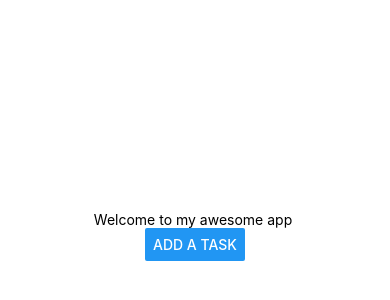
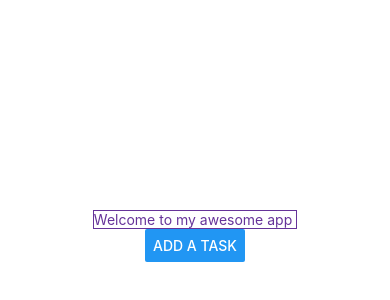
Before and after one commit to Boriswaikin/CS5520Spring2023, a React Native app: screen / in a window 390 px wide. Shown: the part 178-478 px from the top of the page. Built offline with nearby package versions, Linux system fonts and the light colour scheme.

Commit message:
basic styling

```diff
--- a/App.js
+++ b/App.js
@@ -18,7 +18,8 @@ export default function App() {
     <View style = {styles.container}>
       <Text></Text>
       <StatusBar style="auto" />
-      <Header name = {name} />
+      <Header
+      name = {name} />
       <Input
         modalvisible={modalvisible}
         sendChangedText = {sendChangedText}
@@ -39,4 +40,9 @@ const styles = StyleSheet.create({
     alignItems: 'center',
     justifyContent: 'center',
   },
+  Header :{
+    borderWidth:1,
+    borderColor:'rebeccapurple',
+    color:'rebeccapurple'
+  }
 });
--- a/components/Header.js
+++ b/components/Header.js
@@ -1,14 +1,23 @@
 //Type rnfe
-import { View, Text } from 'react-native'
+import { View, Text,StyleSheet } from 'react-native'
 import React from 'react'
 
 const Header = ({name}) => {
   return (
-    <View>
-      <Text>Welcome to {name} </Text>
+    <View style = {styles.Header}>
+      <Text
+       style={{color:'rebeccapurple'}}>Welcome to {name} </Text>
     </View>
   )
     //console.log(appName);
 }
 
+const styles = StyleSheet.create({
+  Header :{
+    borderWidth:1,
+    borderColor:'rebeccapurple',
+
+  }
+});
+
 export default Header
--- a/components/Input.js
+++ b/components/Input.js
@@ -1,4 +1,4 @@
-import { View, TextInput,Button, Modal, StyleSheet} from 'react-native'
+import { View, TextInput,Button, Modal,Image, StyleSheet} from 'react-native'
 import { useState } from 'react';
 import React from 'react'
 
@@ -16,7 +16,7 @@ const Input = ({sendChangedText,modalvisible,CancelPressed}) => {
       <TextInput
       value={text}
       onChangeText={changeTextHandler}
-      style = {{backgroundColor : "red"}}/>
+      style = {{color:'purple'}}/>
       <Button title="Confirm"
       onPress={()=>{
         sendChangedText(text);
@@ -32,7 +32,7 @@ const Input = ({sendChangedText,modalvisible,CancelPressed}) => {
         />
       <Image
         style={{ width: 150, height: 150 }}
-        source={require('./image/image.png')}
+        source={require('../image/image.png')}
         />
     </View>
     </Modal>
```
